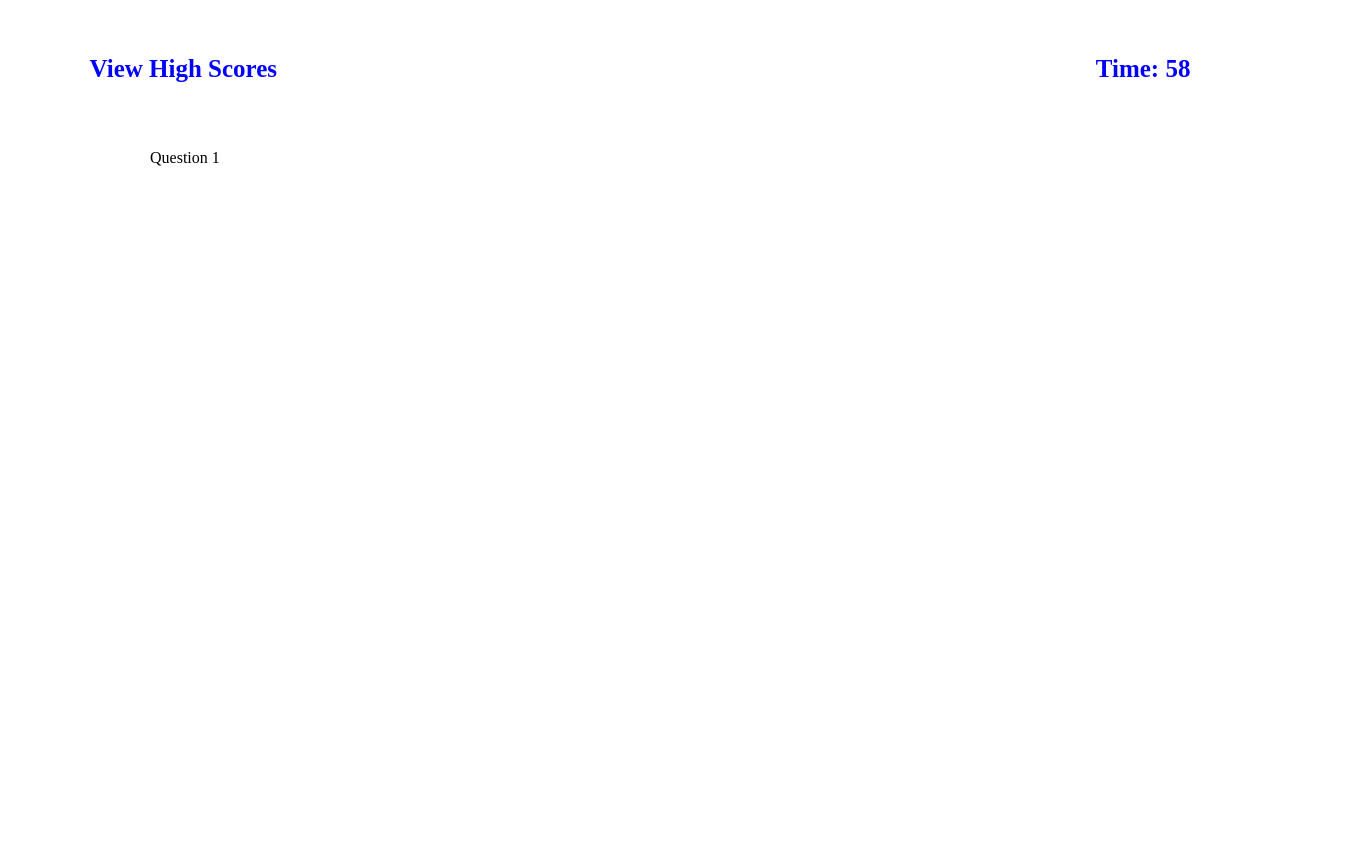
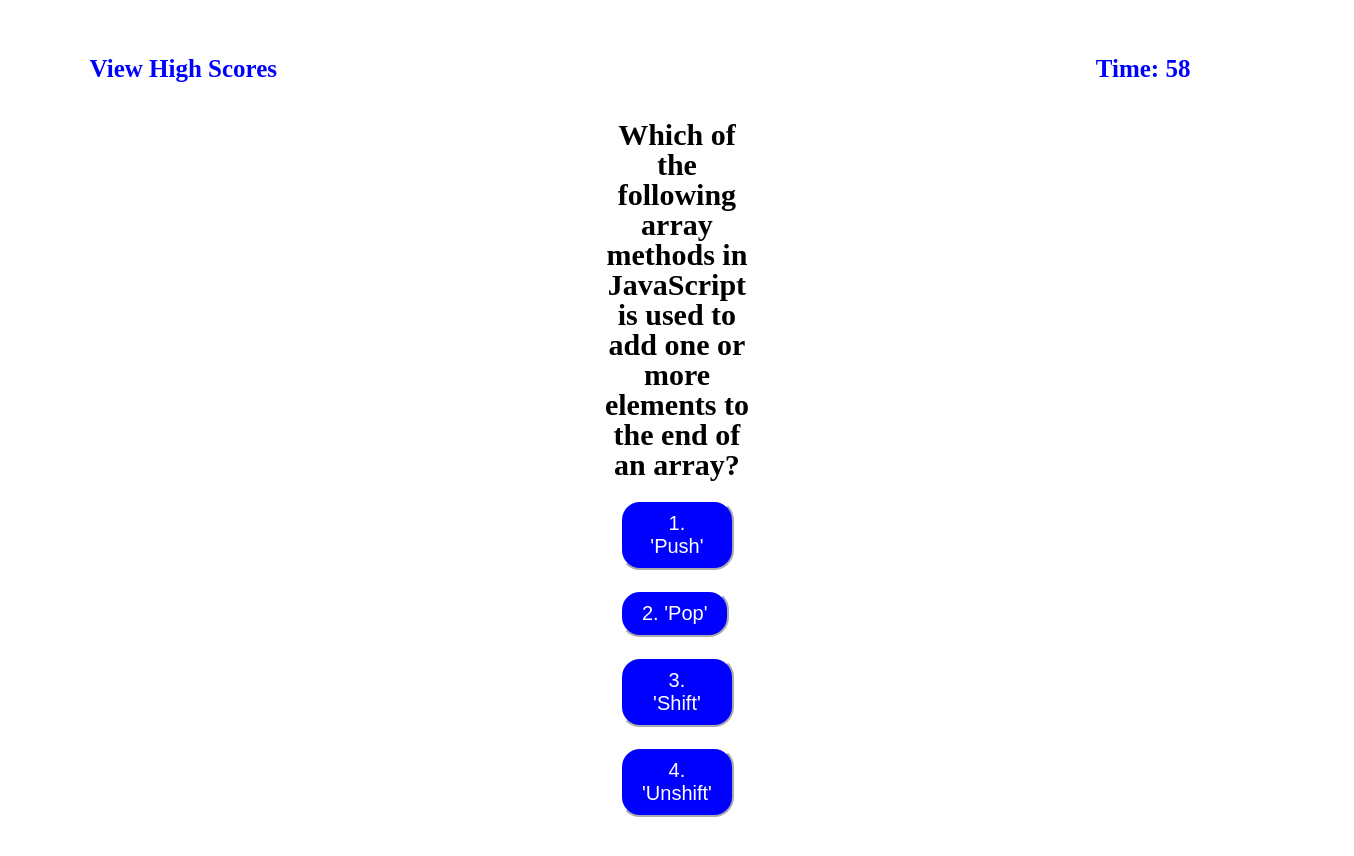
Before and after one commit to WesleyHAS/code-quiz-project, a plain HTML site: page index.html in a window 1280 px wide. Both pictures are taken after a click on the button "Start Quiz". Shown: the whole page, 1354 px wide, since content can reach past the window. Before the commit the page ends 800 px from the top, so only its background shows below. Drawn offline with Linux system fonts and the light colour scheme.

Commit message:
added first quiz question

```diff
--- a/assets/css/style.css
+++ b/assets/css/style.css
@@ -55,3 +55,21 @@ h1 {
   border-color: white;
   border-radius: 20px;
 }
+
+.questions-container {
+  text-align: center;
+  margin: 120px 600px;
+  font-size: 30px;
+  font-weight: bold;
+}
+
+.alternatives {
+  display: block;
+  margin: 20px;
+  padding: 10px 20px;
+  font-size: 20px;
+  background-color: blue;
+  color: white;
+  border-color: white;
+  border-radius: 20px;
+}
--- a/index.html
+++ b/index.html
@@ -16,13 +16,26 @@
       <button id="start-quiz">Start Quiz</button>
       <div class="start-container">
         <h1>Coding Quiz Challenge</h1>
-        <p class="description-quiz">Lorem ipsum dolor sit amet, consectetur adipiscing elit, sed do eiusmod tempor incididunt ut labore et dolore magna aliqua. Integer vitae justo eget magna fermentum. Porttitor massa id neque aliquam. Egestas dui id ornare arcu. Pretium vulputate sapien nec sagittis aliquam malesuada bibendum arcu.</p>
+        <p class="description-quiz">Try to answer the following code related questions whitin the time limit. Keep in mind that incorrect answers will penalize your score/time by 10 seconds.</p>
       </div>
     </div>
     <div class="hidden" id="quiz-screen-1">
-      <div class="start-container">
-        <h2>Question 1</h2>
+      <div class="questions-container">
+        <h2>Which of the following array methods in JavaScript is used to add one or more elements to the end of an array?</h2>
+        <!-- <div class="alternative-buttons"> -->
+          <button class="alternatives">1. 'Push'</button>
+          <button class="alternatives">2. 'Pop'</button>
+          <button class="alternatives">3. 'Shift'</button>
+          <button class="alternatives">4. 'Unshift'</button>
+        <!-- </div> -->
       </div>
+<!--       <div class="questions-container">
+        <h2>Which of the following array methods in JavaScript is used to add one or more elements to the end of an array?</h2>
+          <button class="alternatives">1. 'Push'</button>
+          <button class="alternatives">2. 'Pop'</button>
+          <button class="alternatives">3. 'Shift'</button>
+          <button class="alternatives">4. 'Unshift'</button>
+      </div> -->
     </div>
     <footer>
     </footer>
```
